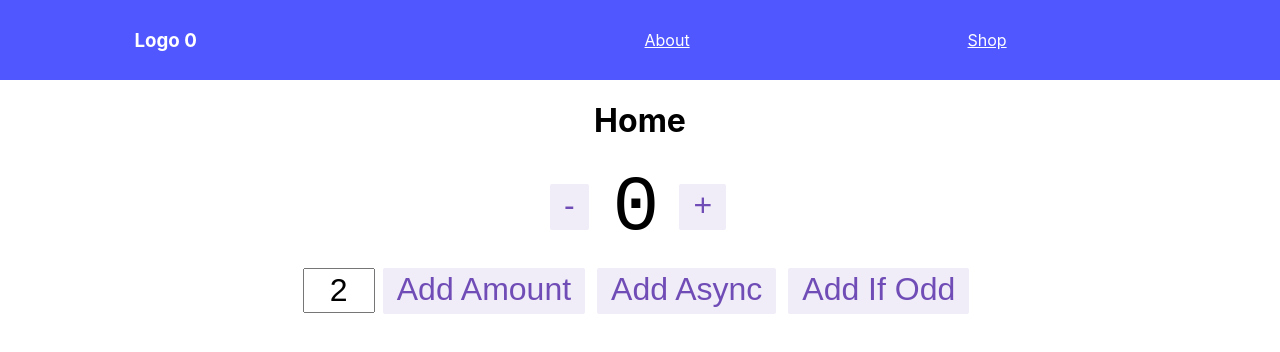
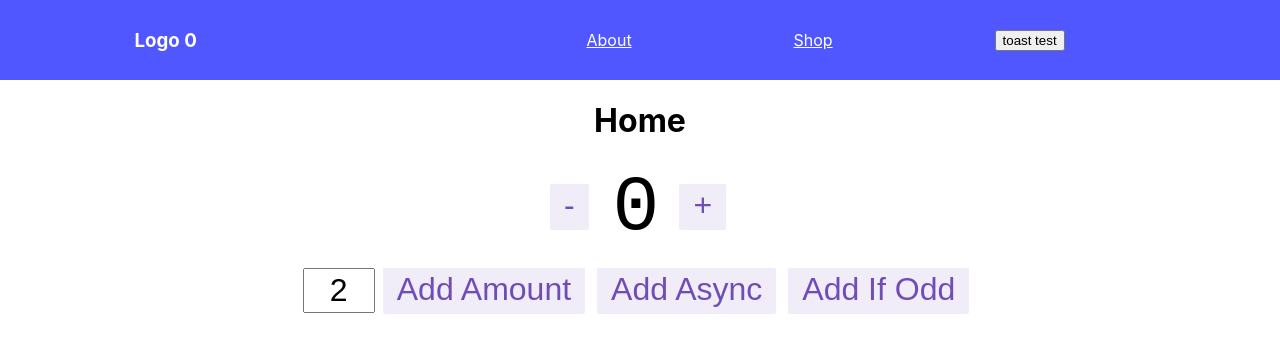
Before and after one commit to benbal87/react-sandbox, a React (Create React App) app: page / in a window 1280 px wide. Shown: the top 352 px of the page. Built offline with nearby package versions, Linux system fonts and the light colour scheme.

Commit message:
:sparkles: react toastify added

```diff
--- a/package.json
+++ b/package.json
@@ -22,6 +22,7 @@
         "react-redux": "^7.2.4",
         "react-router-dom": "^5.2.0",
         "react-scripts": "4.0.3",
+        "react-toastify": "^7.0.4",
         "redux-logger": "^3.0.6",
         "redux-persist": "^6.0.0",
         "reselect": "^4.0.0",
@@ -32,8 +33,7 @@
     "scripts": {
         "start": "react-scripts start",
         "build": "react-scripts build",
-        "test": "react-scripts test --coverage",
-        "test-quit": "react-scripts test --watchAll=false --coverage",
+        "test": "react-scripts test --coverage --findRelatedTests --bail --verbose --watchAll=false",
         "eject": "react-scripts eject",
         "lint": "eslint src",
         "prepare": "husky install"
@@ -68,7 +68,7 @@
     "lint-staged": {
         "**/*.{js,jsx,ts,tsx}": [
             "npm run lint",
-            "npm run test-quit"
+            "npm run test"
         ]
     }
 }
--- a/src/App.tsx
+++ b/src/App.tsx
@@ -6,6 +6,8 @@ import Home from './components/Home'
 import Nav from './components/Nav'
 import NotFound from './components/NotFound'
 import { BrowserRouter, Route, Switch } from 'react-router-dom'
+import { ToastContainer } from 'react-toastify'
+import 'react-toastify/dist/ReactToastify.css'
 import style from './App.module.scss'
 
 function App() {
@@ -32,6 +34,7 @@ function App() {
                     <Route path="*"
                            component={ NotFound } />
                 </Switch>
+                <ToastContainer />
             </div>
         </BrowserRouter>
     )
--- a/src/components/Nav.tsx
+++ b/src/components/Nav.tsx
@@ -4,12 +4,24 @@ import { Link, withRouter } from 'react-router-dom'
 import { createStructuredSelector } from 'reselect'
 import { selectCounterValue } from '../redux/counter/counter.selector'
 import { connect } from 'react-redux'
+import { toast } from 'react-toastify'
 
 type NavProps = {
     counterValue: number
 }
 
 function Nav({ counterValue }: NavProps) {
+    const makeToaster = () => {
+        toast.info('🦄 Wow so easy!', {
+            position: 'top-right',
+            autoClose: 5000,
+            hideProgressBar: false,
+            closeOnClick: true,
+            pauseOnHover: true,
+            draggable: true,
+            progress: undefined
+        })
+    }
     return (
         <nav>
             <h3>Logo { counterValue ?? 0 }</h3>
@@ -22,6 +34,9 @@ function Nav({ counterValue }: NavProps) {
                       to="/shop">
                     <li>Shop</li>
                 </Link>
+                <li>
+                    <button onClick={ makeToaster }>toast test</button>
+                </li>
             </ul>
         </nav>
     )
```
Also changed, not shown: 2 other files (tests, documents, lock files or other folders).
